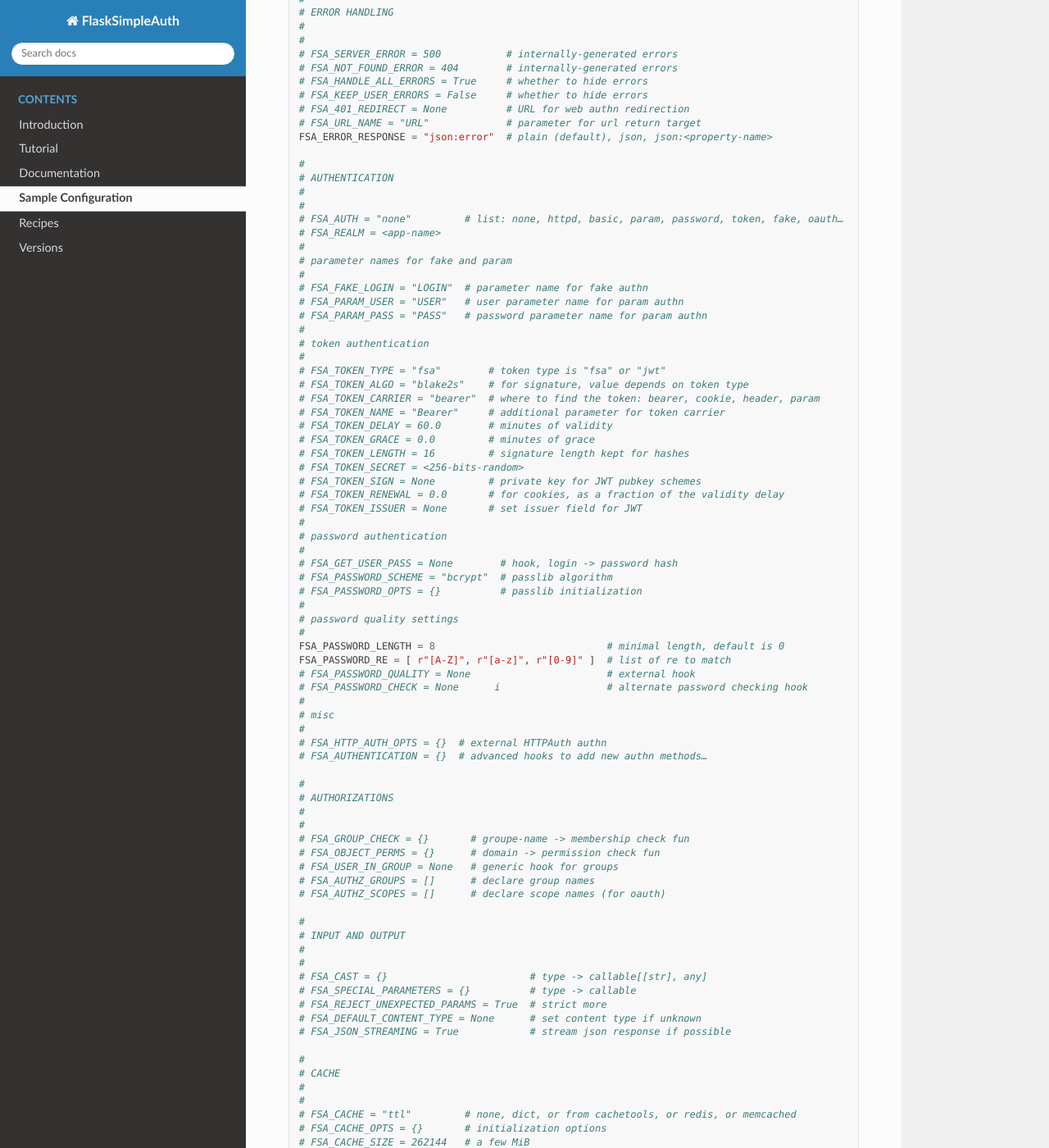
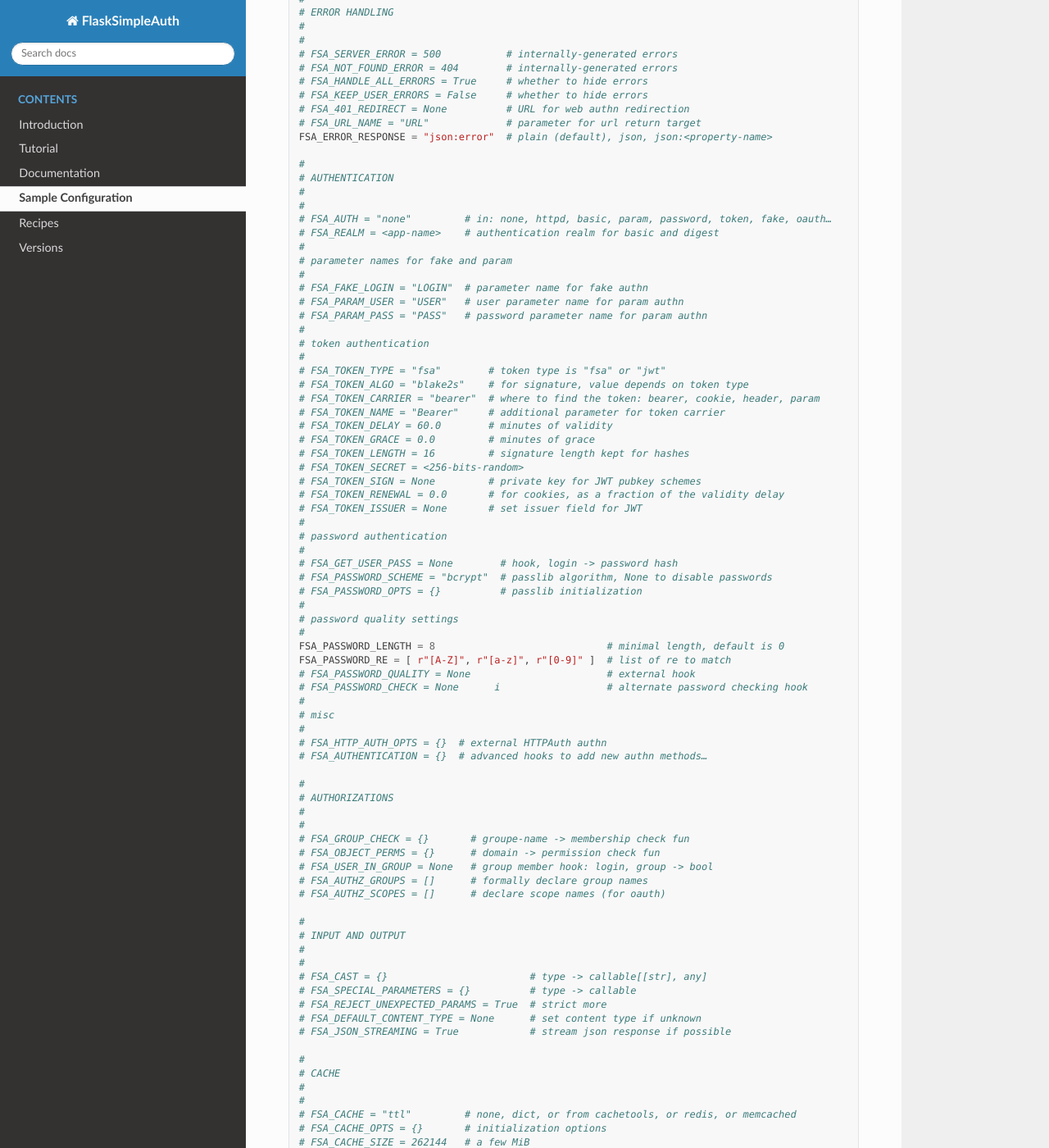
Before and after one commit to zx80/flask-simple-auth, a Sphinx documentation site: the page built from docs/CONFIG.md, in a window 1280 px wide and 1400 px high, scrolled down 439 px. Shown: the whole window at 82% size. Built offline with Sphinx 7.4.7 and the Read the Docs theme 2.0.0, drawn with Linux system fonts in a browser that asks for light colours; pages that are not in the unit, such as notebooks, are missing from menus.

Commit message:
improve comments

```diff
--- a/docs/CONFIG.md
+++ b/docs/CONFIG.md
@@ -32,8 +32,8 @@ FSA_ERROR_RESPONSE = "json:error"  # plain (default), json, json:<property-name>
 # AUTHENTICATION
 #
 #
-# FSA_AUTH = "none"         # list: none, httpd, basic, param, password, token, fake, oauth…
-# FSA_REALM = <app-name>
+# FSA_AUTH = "none"         # in: none, httpd, basic, param, password, token, fake, oauth…
+# FSA_REALM = <app-name>    # authentication realm for basic and digest
 #
 # parameter names for fake and param
 #
@@ -58,7 +58,7 @@ FSA_ERROR_RESPONSE = "json:error"  # plain (default), json, json:<property-name>
 # password authentication
 #
 # FSA_GET_USER_PASS = None        # hook, login -> password hash
-# FSA_PASSWORD_SCHEME = "bcrypt"  # passlib algorithm
+# FSA_PASSWORD_SCHEME = "bcrypt"  # passlib algorithm, None to disable passwords
 # FSA_PASSWORD_OPTS = {}          # passlib initialization
 #
 # password quality settings
@@ -79,8 +79,8 @@ FSA_PASSWORD_RE = [ r"[A-Z]", r"[a-z]", r"[0-9]" ]  # list of re to match
 #
 # FSA_GROUP_CHECK = {}       # groupe-name -> membership check fun
 # FSA_OBJECT_PERMS = {}      # domain -> permission check fun
-# FSA_USER_IN_GROUP = None   # generic hook for groups
-# FSA_AUTHZ_GROUPS = []      # declare group names
+# FSA_USER_IN_GROUP = None   # group member hook: login, group -> bool
+# FSA_AUTHZ_GROUPS = []      # formally declare group names
 # FSA_AUTHZ_SCOPES = []      # declare scope names (for oauth)
 
 #
```
